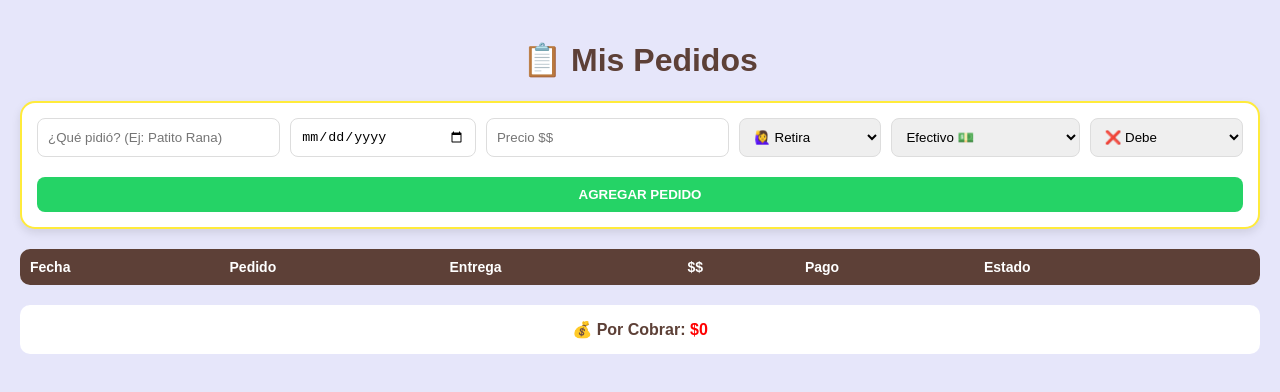
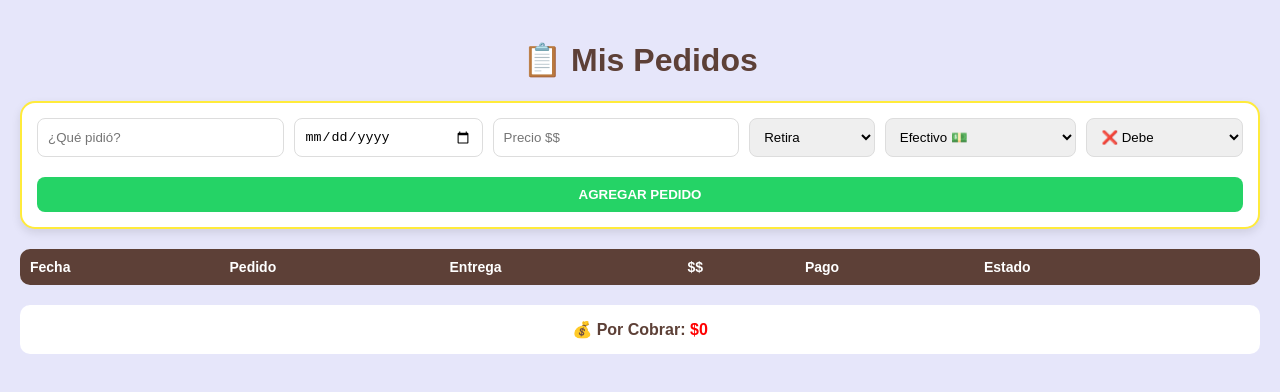
Before and after one commit to aguscrochet/admin, a plain HTML site: page index.html in a window 1280 px wide. Drawn offline with Linux system fonts and the light colour scheme.

Commit message:
Update index.html

```diff
--- a/index.html
+++ b/index.html
@@ -128,13 +128,13 @@
     <h1>📋 Mis Pedidos</h1>
 
     <div class="input-group">
-        <input type="text" id="desc" placeholder="¿Qué pidió? (Ej: Patito Rana)">
+        <input type="text" id="desc" placeholder="¿Qué pidió?">
         <input type="date" id="fecha">
         <input type="number" id="monto" placeholder="Precio $$">
 
         <select id="entrega">
-            <option value="Retira">🙋‍♀️ Retira</option>
-            <option value="Envío">🛵 Envío</option>
+            <option value="Retira"> Retira</option>
+            <option value="Envío"> Envío</option>
         </select>
 
         <select id="metodo">
@@ -269,4 +269,5 @@
     </script>
 
 </body>
+
 </html>
```
